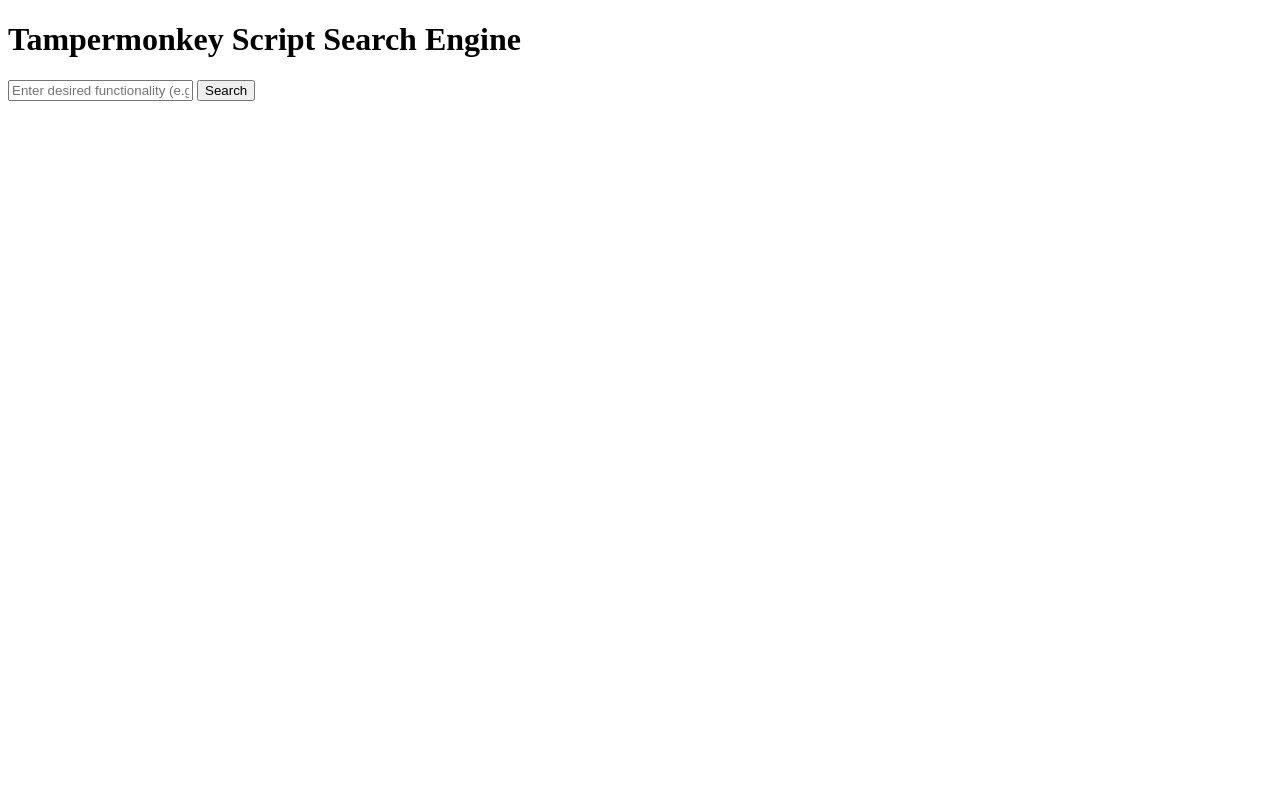
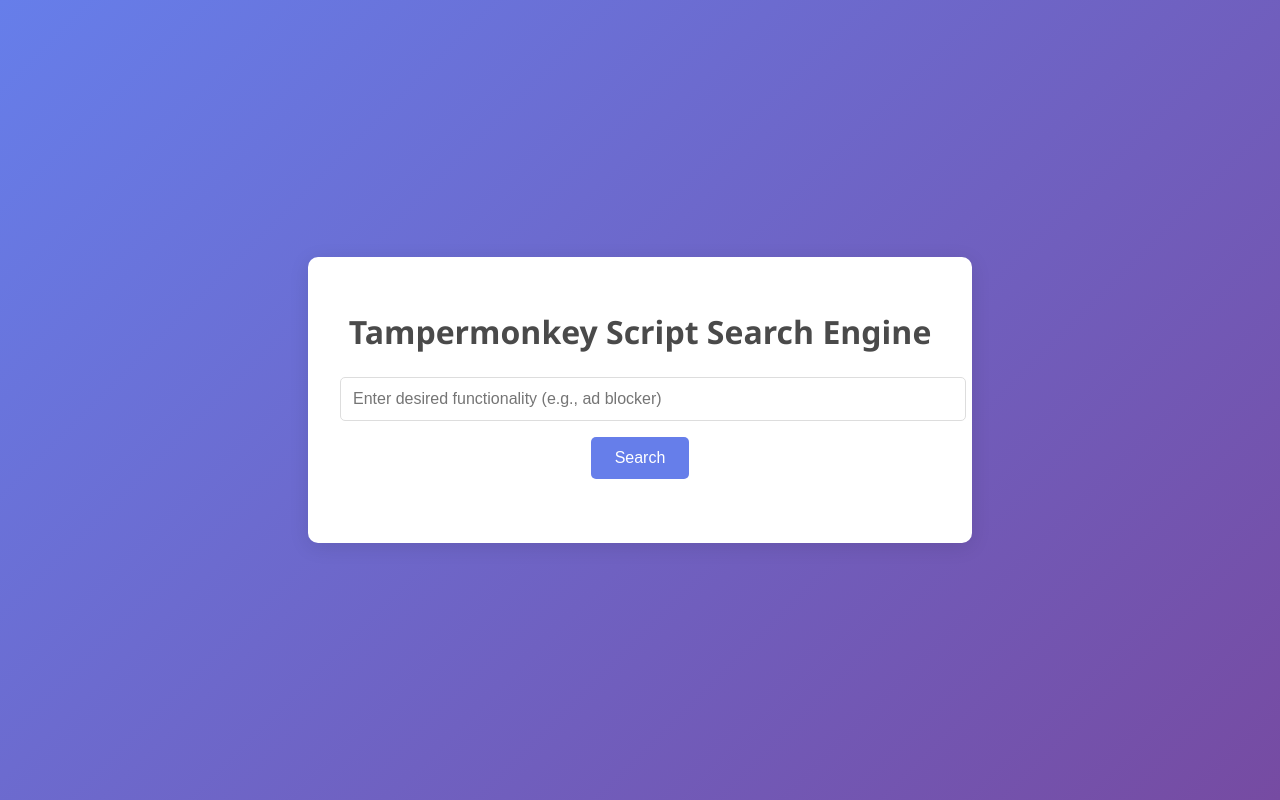
Before and after one commit to Yhtomitos/UW-CSS382-Project1, a website: page public/index.html in a window 1280 px wide. Drawn offline with Linux system fonts and the light colour scheme.

Commit message:
Enhance index.html layout and styling for improved user experience

```diff
--- a/public/index.html
+++ b/public/index.html
@@ -2,15 +2,85 @@
 <html lang="en">
 <head>
   <meta charset="UTF-8">
+  <meta name="viewport" content="width=device-width, initial-scale=1.0">
   <title>Tampermonkey Script Search</title>
+  <style>
+    body {
+      font-family: 'Segoe UI', Tahoma, Geneva, Verdana, sans-serif;
+      background: linear-gradient(135deg, #667eea 0%, #764ba2 100%);
+      color: #333;
+      margin: 0;
+      padding: 0;
+      display: flex;
+      justify-content: center;
+      align-items: center;
+      min-height: 100vh;
+    }
+    .container {
+      background: white;
+      padding: 2rem;
+      border-radius: 10px;
+      box-shadow: 0 4px 20px rgba(0, 0, 0, 0.1);
+      max-width: 600px;
+      width: 100%;
+      text-align: center;
+    }
+    h1 {
+      margin-bottom: 1.5rem;
+      color: #4a4a4a;
+    }
+    form {
+      margin-bottom: 2rem;
+    }
+    input[type="text"] {
+      width: 100%;
+      padding: 0.75rem;
+      border: 1px solid #ddd;
+      border-radius: 5px;
+      font-size: 1rem;
+      margin-bottom: 1rem;
+    }
+    button {
+      background: #667eea;
+      color: white;
+      border: none;
+      padding: 0.75rem 1.5rem;
+      border-radius: 5px;
+      font-size: 1rem;
+      cursor: pointer;
+      transition: background 0.3s;
+    }
+    button:hover {
+      background: #5a6fd8;
+    }
+    #results {
+      text-align: left;
+    }
+    #results p {
+      margin: 0.5rem 0;
+      padding: 0.5rem;
+      background: #f9f9f9;
+      border-radius: 5px;
+      border-left: 4px solid #667eea;
+    }
+    #results a {
+      color: #667eea;
+      text-decoration: none;
+    }
+    #results a:hover {
+      text-decoration: underline;
+    }
+  </style>
 </head>
 <body>
+  <div class="container">
     <h1>Tampermonkey Script Search Engine</h1>
     <form id="searchForm">
       <input type="text" id="query" placeholder="Enter desired functionality (e.g., ad blocker)" required>
       <button type="submit">Search</button>
     </form>
     <div id="results"></div>
+  </div>
   <script src="script.js"></script>
 </body>
 </html>
```
Lines whose indentation alone changed are shown as unchanged.
